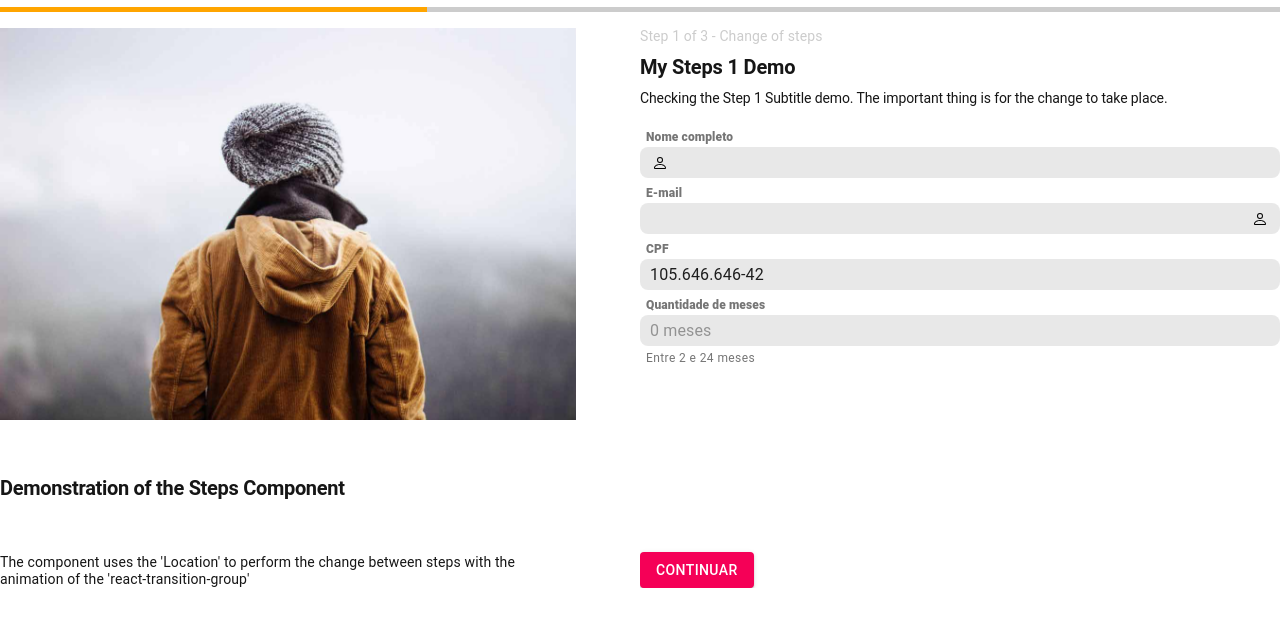
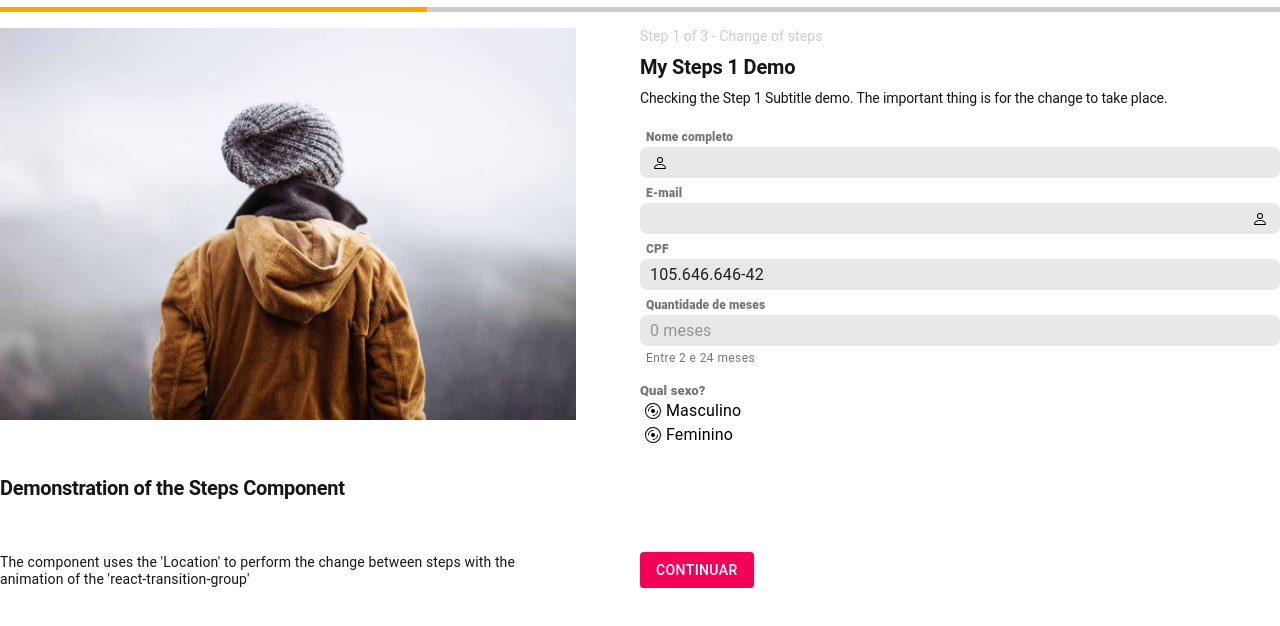
Before and after one commit to RodolfoHerman/react-hook-form-with-ui-material-and-yup, a React (Create React App) app: page / in a window 1280 px wide. Shown: the top 626 px of the page. Built offline with nearby package versions, Linux system fonts and the light colour scheme.

Commit message:
Implementação do componente de RadioGroup

```diff
--- /dev/null
+++ b/src/assets/icons/CheckedRadioIcon.js
@@ -0,0 +1,18 @@
+import React from "react";
+
+const CheckedRadioIcon = ({
+    color,
+    cursor,
+    onClick,
+}) => (
+    <svg xmlns="http://www.w3.org/2000/svg" width="16" height="16" fill={color} onClick={onClick} cursor={cursor} className="bi bi-disc-fill" viewBox="0 0 16 16">
+        <path d="M16 8A8 8 0 1 1 0 8a8 8 0 0 1 16 0zm-6 0a2 2 0 1 0-4 0 2 2 0 0 0 4 0zM4 8a4 4 0 0 1 4-4 .5.5 0 0 0 0-1 5 5 0 0 0-5 5 .5.5 0 0 0 1 0zm9 0a.5.5 0 1 0-1 0 4 4 0 0 1-4 4 .5.5 0 0 0 0 1 5 5 0 0 0 5-5z"/>
+    </svg>
+)
+
+CheckedRadioIcon.defaultProps = {
+    color: "black",
+    cursor: "pointer",
+}
+
+export default CheckedRadioIcon;
--- /dev/null
+++ b/src/assets/icons/RadioIcon.js
@@ -0,0 +1,19 @@
+import React from "react";
+
+const RadioIcon = ({
+    color,
+    cursor,
+    onClick,
+}) => (
+    <svg xmlns="http://www.w3.org/2000/svg" width="16" height="16" fill={color} onClick={onClick} cursor={cursor} className="bi bi-disc" viewBox="0 0 16 16">
+        <path d="M8 15A7 7 0 1 1 8 1a7 7 0 0 1 0 14zm0 1A8 8 0 1 0 8 0a8 8 0 0 0 0 16z"/>
+        <path d="M10 8a2 2 0 1 1-4 0 2 2 0 0 1 4 0zM8 4a4 4 0 0 0-4 4 .5.5 0 0 1-1 0 5 5 0 0 1 5-5 .5.5 0 0 1 0 1zm4.5 3.5a.5.5 0 0 1 .5.5 5 5 0 0 1-5 5 .5.5 0 0 1 0-1 4 4 0 0 0 4-4 .5.5 0 0 1 .5-.5z"/>
+    </svg>
+)
+
+RadioIcon.defaultProps = {
+    color: "black",
+    cursor: "pointer",
+}
+
+export default RadioIcon;
--- a/src/shared/index.js
+++ b/src/shared/index.js
@@ -1,9 +1,11 @@
 import Stepper from "./components/Stepper";
 import Input from "./inputs/Input/Input";
 import InputNumber from "./inputs/InputNumber/InputNumber";
+import RadioGroup from "./inputs/RadioGroup/RadioGroup";
 
 export {
     Stepper,
     Input,
     InputNumber,
+    RadioGroup,
 }
--- /dev/null
+++ b/src/shared/inputs/RadioGroup/RadioGroup.js
@@ -0,0 +1,160 @@
+import React, { memo, useCallback } from "react";
+
+import {
+    FormControl,
+    FormHelperText,
+    FormLabel,
+    makeStyles,
+    RadioGroup as RadioGroupMaterial
+} from "@material-ui/core";
+import clsx from "clsx";
+import * as _ from "lodash";
+import PropTypes from "prop-types";
+import { useControlled } from "../hooks/useControlled";
+import InputHookFormWrapper from "../InputHookFormWrapper";
+import StyledRadio from "../StyledRadio";
+
+
+const useStyle = makeStyles(() => ({
+    fieldSet: {
+        width: "100%",
+        marginBottom: 5,
+
+        "& legend": {
+            fontSize: 13,
+            color: "rgba(0, 0, 0, 0.54)",
+            fontWeight: 800,
+            fontFamily: "'Roboto', 'Helvetica', 'Arial', 'sans-serif'",
+            lineHeight: 1,
+            letterSpacing: "0.00938em",
+            marginBottom: 2,
+        },
+    }
+}))
+
+const RadioGroupComponent = React.forwardRef(({
+    name,
+    value,
+    options = [],
+    optionsCustom = [],
+    title,
+    labelPlacement = "end",
+    direction = "column",
+    radioIcon,
+    checkedRadioIcon,
+    helperText,
+    onChange,
+    onBlur,
+    errors,
+    classes= {},
+}, ref) => {
+    const className = useStyle();
+    const [valueProp, setvalueProp] = useControlled({
+        controlled: value,
+        defaultState: "",
+    });
+
+    const getHelper = () => {
+        return !!helperText
+            ? helperText
+            : errors[name]?.message;
+    }
+
+    const getOptions = () => {
+        return _.isEmpty(optionsCustom)
+            ? options.map((option, index) => (
+                <StyledRadio
+                    key={`${name}_${index}`}
+                    label={option.label}
+                    labelPlacement={labelPlacement}
+                    disabled={option.disabled}
+                    value={option.value}
+                    radioIcon={radioIcon}
+                    checkedRadioIcon={checkedRadioIcon}
+                    classes={classes}
+                />
+            ))
+            : optionsCustom.map((OptionCustom, index) => (
+                <OptionCustom
+                    key={`${name}_${index}`}
+                    actualValue={valueProp}
+                />
+            ))
+    }
+
+    const handleInputChange = useCallback((callback) => (event) => {
+        const { target } = event;
+
+        if(target.value !== valueProp) {
+            setvalueProp(target.value);
+            callback && callback(event);
+        }
+    }, [valueProp, setvalueProp]);
+
+    return (
+        <FormControl
+            error={!!errors[name]}
+            component="fieldset"
+            className={clsx(className.fieldSet, classes.fieldSet)}
+        >
+            {
+                !!title && <FormLabel focused={false} component="legend">
+                    { title }
+                </FormLabel>
+            }
+            <RadioGroupMaterial
+                name={name}
+                value={valueProp}
+                onChange={handleInputChange(onChange)}
+                onBlur={onBlur}
+                ref={ref}
+                style={{ flexDirection: direction }}
+            >
+                { getOptions() }
+            </RadioGroupMaterial>
+            {
+                !!getHelper() && <FormHelperText>
+                    { getHelper() }
+                </FormHelperText>
+            }
+        </FormControl>
+    )
+})
+
+const RadioGroup = (
+    props = {
+        name: undefined,
+        value: undefined,
+        options: undefined,
+        optionsCustom: undefined,
+        title: undefined,
+        labelPlacement: undefined,
+        direction: undefined,
+        radioIcon: undefined,
+        checkedRadioIcon: undefined,
+        helperText: undefined,
+        classes: undefined,
+    }
+) => <InputHookFormWrapper Element={RadioGroupComponent} {...props} />
+
+RadioGroup.propTypes = {
+    name: PropTypes.string.isRequired,
+    value: PropTypes.string,
+    options: PropTypes.arrayOf(
+        PropTypes.shape({
+            label: PropTypes.oneOfType([PropTypes.string, PropTypes.element]),
+            value: PropTypes.string.isRequired,
+            disabled: PropTypes.bool,
+        })
+    ),
+    optionsCustom: PropTypes.arrayOf(PropTypes.func),
+    title: PropTypes.oneOfType([PropTypes.string, PropTypes.element]),
+    labelPlacement: PropTypes.string,
+    direction: PropTypes.string,
+    radioIcon: PropTypes.element,
+    checkedRadioIcon: PropTypes.element,
+    helperText: PropTypes.oneOfType([PropTypes.string, PropTypes.element]),
+    classes: PropTypes.object,
+}
+
+export default memo(RadioGroup);
--- a/src/shared/inputs/StyledRadio.js
+++ b/src/shared/inputs/StyledRadio.js
@@ -2,6 +2,8 @@ import React from "react";
 
 import { FormControlLabel, Radio, makeStyles } from '@material-ui/core';
 import clsx from "clsx";
+import RadioIcon from "../../assets/icons/RadioIcon";
+import CheckedRadioIcon from "../../assets/icons/CheckedRadioIcon";
 
 const useStyle = makeStyles(() => ({
     controlLabel: {
@@ -14,7 +16,7 @@ const useStyle = makeStyles(() => ({
 
         "& span.MuiRadio-root": {
             zIndex: 10,
-            padding: 0,
+            padding: "0px 5px",
         },
     }
 }))
@@ -24,8 +26,8 @@ const StyledRadio = React.forwardRef(({
     labelPlacement,
     disabled,
     value,
-    radioIcon,
-    checkedRadioIcon,
+    radioIcon = <RadioIcon />,
+    checkedRadioIcon= <CheckedRadioIcon />,
     onChange,
     onBlur,
     inputKey,
--- a/src/views/DemoPage1.js
+++ b/src/views/DemoPage1.js
@@ -7,6 +7,7 @@ import Input from "../shared/inputs/Input/Input";
 import * as yup from "yup";
 import { yupResolver } from '@hookform/resolvers/yup';
 import InputNumber from "../shared/inputs/InputNumber/InputNumber";
+import RadioGroup from "../shared/inputs/RadioGroup/RadioGroup";
 
 
 const tempoMesesErrorText = "Entre 2 e 24 meses";
@@ -32,6 +33,7 @@ const schema = yup.object().shape({
                 return number >= 2 && number <= 24;
             }
         ).required(tempoMesesErrorText),
+    sexo: yup.string().required("Sexo é obrigatório"),
 });
 
 const DemoPage1 = ({
@@ -98,6 +100,22 @@ const DemoPage1 = ({
                                 onlyNumber
                             />
                         </Grid>
+                        <Grid item>
+                            <RadioGroup
+                                name="sexo"
+                                title="Qual sexo?"
+                                options={[
+                                    {
+                                        label: "Masculino",
+                                        value: "masculino"
+                                    },
+                                    {
+                                        label: "Feminino",
+                                        value: "feminino"
+                                    },
+                                ]}
+                            />
+                        </Grid>
                     </Grid>
                 </FormProvider>
             </Grid>
```
